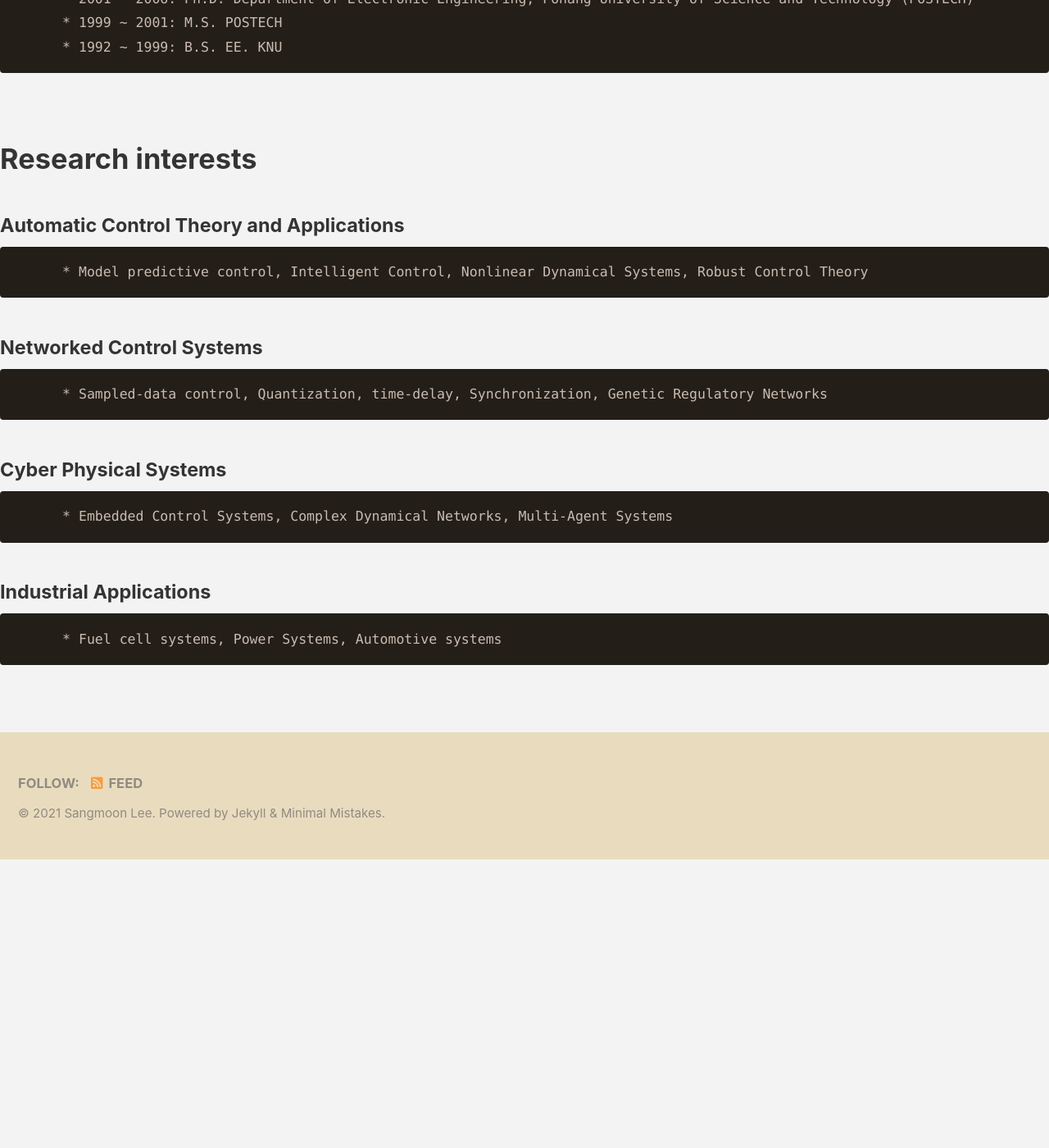
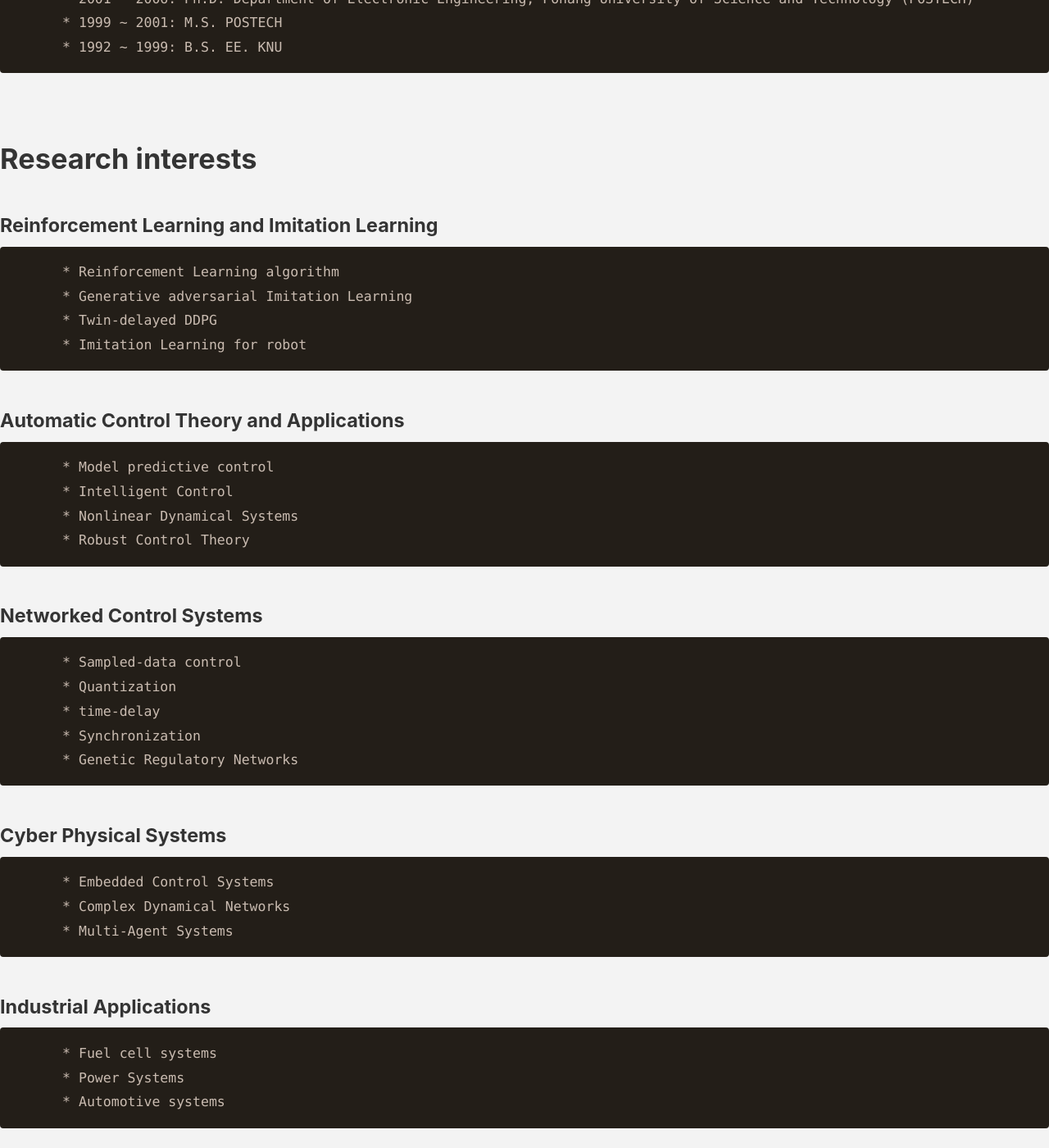
Before and after one commit to CPSC-LAB/CPSC-LAB.github.io, a Jekyll site: the page built from _pages/professor.md, in a window 1280 px wide and 1400 px high, scrolled down 601 px. Shown: the whole window at 82% size. Built offline with Jekyll 4.4.1, drawn with Linux system fonts in a browser that asks for light colours; cached includes are drawn as plain includes; our own code applies the rules of GitHub Pages for plain Markdown files; before the commit the page ends 1649 px from its top, so only the background shows below that.

Commit message:
Update professor.md

```diff
--- a/_pages/professor.md
+++ b/_pages/professor.md
@@ -18,14 +18,31 @@ classes: wide
 <br>
 
 #      Research interests
+#### Reinforcement Learning and Imitation Learning
+          * Reinforcement Learning algorithm
+          * Generative adversarial Imitation Learning
+          * Twin-delayed DDPG
+          * Imitation Learning for robot
+
 #### Automatic Control Theory and Applications
-          * Model predictive control, Intelligent Control, Nonlinear Dynamical Systems, Robust Control Theory
+          * Model predictive control
+          * Intelligent Control
+          * Nonlinear Dynamical Systems
+          * Robust Control Theory
 
 #### Networked Control Systems
-          * Sampled-data control, Quantization, time-delay, Synchronization, Genetic Regulatory Networks
+          * Sampled-data control
+          * Quantization
+          * time-delay
+          * Synchronization
+          * Genetic Regulatory Networks
 
 #### Cyber Physical Systems
-          * Embedded Control Systems, Complex Dynamical Networks, Multi-Agent Systems
+          * Embedded Control Systems
+          * Complex Dynamical Networks
+          * Multi-Agent Systems
 
 #### Industrial Applications
-          * Fuel cell systems, Power Systems, Automotive systems
+          * Fuel cell systems
+          * Power Systems
+          * Automotive systems
```
